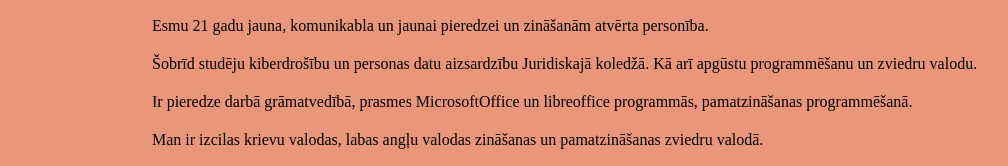
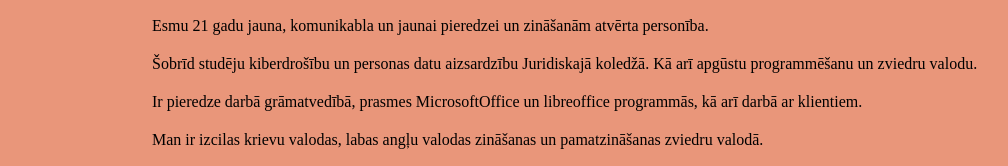
Before and after one commit to ashleece-muc/majaslapa_cv, a plain HTML site: page index.html in a window 1280 px wide. Shown: the part 1340-1506 px from the top of the page, without its empty margins (28-1036 px from the left). Drawn offline with Linux system fonts and the light colour scheme.

Commit message:
izmaiņas

```diff
--- a/index.html
+++ b/index.html
@@ -24,7 +24,7 @@
         <nav>
             <ul>Esmu 21 gadu jauna, komunikabla un jaunai pieredzei un zināšanām atvērta personība. </ul>
             <ul>Šobrīd studēju kiberdrošību un personas datu aizsardzību Juridiskajā koledžā. Kā arī apgūstu programmēšanu un zviedru valodu.</ul>
-            <ul>Ir pieredze darbā grāmatvedībā, prasmes MicrosoftOffice un libreoffice programmās, pamatzināšanas programmēšanā. </ul>
+            <ul>Ir pieredze darbā grāmatvedībā, prasmes MicrosoftOffice un libreoffice programmās, kā arī darbā ar klientiem. </ul>
             <ul>Man ir izcilas krievu valodas, labas angļu valodas zināšanas un pamatzināšanas zviedru valodā.</ul>
             <ul> Protu strādāt komandā, man ir ļoti labas komunikācijas prasmes, kā arī operatīvi reaģēju un risinu problēmsituācijas.</ul>
             <ul>Esmu punktuāla un darba pienākumus veicu ar augstu atbildības sajūtu.</ul>
```
